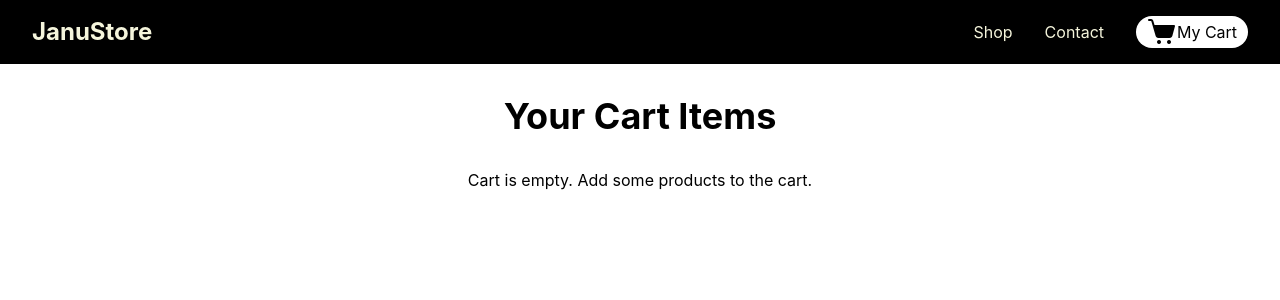
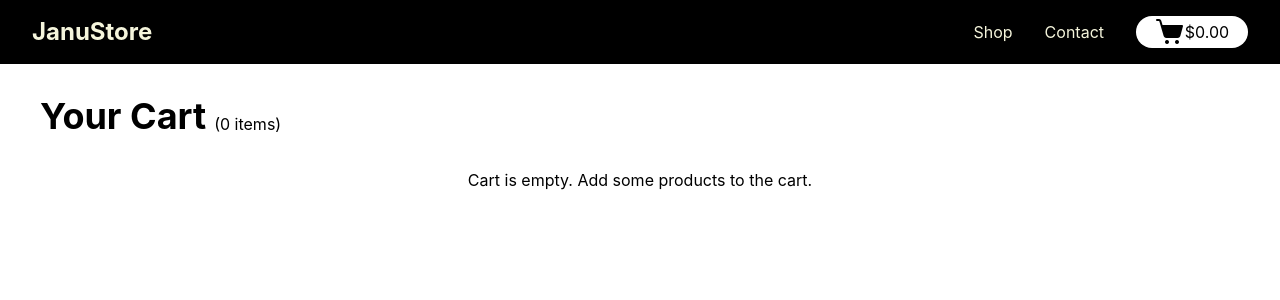
Before and after one commit to JanusZhu/react-shop, a React (Create React App) app: page /#/cart in a window 1280 px wide. Shown: the top 300 px of the page. Built offline with nearby package versions, Linux system fonts and the light colour scheme.

Commit message:
Updated Cart style

```diff
--- a/src/App.js
+++ b/src/App.js
@@ -8,7 +8,7 @@ import { ShopContextProvider } from "./context/shop-context";
 
 function App() {
   return (
-    <div className="App">
+    <div className="App min-w-full">
       <ShopContextProvider>
         <HashRouter>
           <Navbar />
--- a/src/components/Product.js
+++ b/src/components/Product.js
@@ -25,7 +25,7 @@ export const Product = (props) => {
       ) : (
         <div>
           <button
-            className="bg-blue-500 text-white px-3 py-1"
+            className="bg-blue-500 text-white px-3 py-1 rounded-l-lg"
             onClick={() => {
               deleteItem(id);
             }}
@@ -42,7 +42,7 @@ export const Product = (props) => {
             }}
           />
           <button
-            className="bg-blue-500 text-white px-3 py-1"
+            className="bg-blue-500 text-white px-3 py-1 rounded-r-lg"
             onClick={() => {
               addItem(id);
             }}
--- a/src/components/navbar/navbar.js
+++ b/src/components/navbar/navbar.js
@@ -2,8 +2,12 @@ import React from "react";
 import { Link } from "react-router-dom";
 import "./navbar.css";
 import cartlogo from "../../assets/cart.png";
+import { ShopContext } from "../../context/shop-context";
+import { useContext } from "react";
 
 export const Navbar = () => {
+  const { calSubtotal } = useContext(ShopContext);
+  const subtotal = calSubtotal();
   return (
     <div className="navbar">
       <Link to="/">
@@ -14,9 +18,9 @@ export const Navbar = () => {
         <Link to="/">Shop</Link>
         <Link to="/contact">Contact</Link>
         <Link to="/cart">
-          <div className="logo bg-white rounded-full h-8 w-28 px-1 flex justify-center items-center">
+          <div className="logo bg-white rounded-full hover:bg-dark h-8 w-28 px-1 flex justify-center items-center">
             <img className="" src={cartlogo} alt="CartLogo" />
-            <p className="text-black">My Cart</p>
+            <p className="text-black">${subtotal}</p>
           </div>
         </Link>
       </div>
--- a/src/context/shop-context.js
+++ b/src/context/shop-context.js
@@ -47,6 +47,16 @@ export const ShopContextProvider = (props) => {
     setCartItems(defaultCart());
   };
 
+  const calNum = () => {
+    let num = 0;
+    for (let i = 1; i < PRODUCTS.length + 1; i++) {
+      if (cartItems[i] !== 0) {
+        num += cartItems[i];
+      }
+    }
+    return Number(num);
+  };
+
   const contextValue = {
     cartItems,
     addItem,
@@ -54,6 +64,7 @@ export const ShopContextProvider = (props) => {
     setItemAmount,
     calSubtotal,
     clearCart,
+    calNum,
   };
   return (
     <ShopContext.Provider value={contextValue}>
--- a/src/pages/cart/Cart.js
+++ b/src/pages/cart/Cart.js
@@ -5,19 +5,33 @@ import { CartItem } from "./CartItem";
 import { useNavigate } from "react-router-dom";
 
 export const Cart = () => {
-  const { cartItems, calSubtotal, clearCart } = useContext(ShopContext);
+  const { cartItems, calSubtotal, clearCart, calNum } = useContext(ShopContext);
   const subtotal = calSubtotal();
+  const itemNum = calNum();
   const navigate = useNavigate();
   return (
-    <div>
-      <div>
-        <h1 className="text-4xl font-bold py-8">Your Cart Items</h1>
+    <div className="flex flex-col">
+      <div className="flex justify-start items-end py-8 pl-8">
+        <h1 className="text-4xl font-bold align-self-start px-2">Your Cart </h1>
+        <h2>({itemNum !== 1 ? `${itemNum} items` : "1 item"})</h2>
       </div>
-      <div className="flex flex-col justify-center items-center">
-        {subtotal === 0 || subtotal === "0.00" ? (
+
+      {subtotal === 0 || subtotal === "0.00" ? (
+        <div className="flex flex-col justify-center items-center">
           <h1>Cart is empty. Add some products to the cart.</h1>
-        ) : (
-          <div className="flex  flex-col gap-12 justify-center items-center">
+        </div>
+      ) : (
+        <div className="flex pl-8 gap-8 relative">
+          <div className="flex flex-col gap-8 w-3/5 border-solid rounded border-2 border-dark pt-4 pb-0 flex-start shadow-md mb-0 shadow-black">
+            {PRODUCTS.map((product) => {
+              if (cartItems[product.id] !== 0) {
+                return <CartItem key={product.id} data={product} />;
+              } else {
+                return <div key={product.id}></div>;
+              }
+            })}
+          </div>
+          <div className="flex flex-col h-min justify-start items-center border-solid rounded border-2 border-dark px-8 py-12 fixed right-20 shadow-md shadow-black gap-8">
             <h1>Subtotal is ${subtotal}</h1>
             <div className="flex gap-12">
               <button
@@ -37,17 +51,8 @@ export const Cart = () => {
               </button>
             </div>
           </div>
-        )}
-        <div className="flex flex-col gap-8">
-          {PRODUCTS.map((product) => {
-            if (cartItems[product.id] !== 0) {
-              return <CartItem key={product.id} data={product} />;
-            } else {
-              return <div key={product.id}></div>;
-            }
-          })}
         </div>
-      </div>
+      )}
     </div>
   );
 };
--- a/src/pages/cart/CartItem.js
+++ b/src/pages/cart/CartItem.js
@@ -10,12 +10,12 @@ export const CartItem = (props) => {
       <div className="justify-self-end">
         <img className="w-52 h-60" src={image} alt={`product${id}`} />
       </div>
-      <div>
+      <div className="flex flex-col justify-center items-center gap-2">
         <p className="text-1xl font-bold">{title}</p>
         <p>${price}</p>
         <div>
           <button
-            className="bg-blue-500 text-white px-3 py-1"
+            className="bg-blue-500 text-white px-3 py-1 rounded-l-lg"
             onClick={() => {
               deleteItem(id);
             }}
@@ -32,7 +32,7 @@ export const CartItem = (props) => {
             }}
           />
           <button
-            className="bg-blue-500 text-white px-3 py-1"
+            className="bg-blue-500 text-white px-3 py-1 rounded-r-lg"
             onClick={() => {
               addItem(id);
             }}
```
